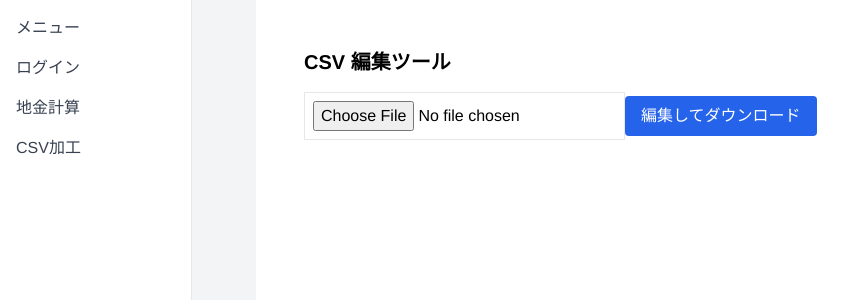
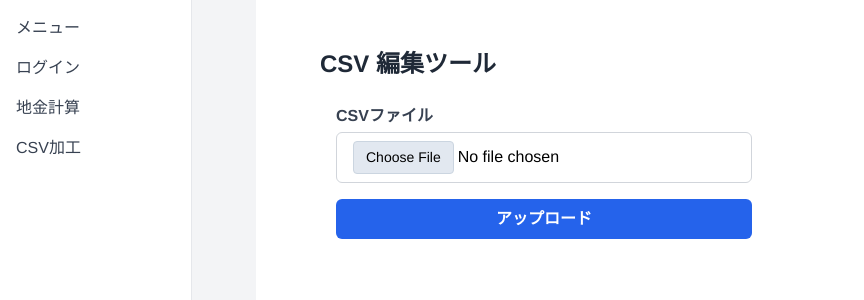
Before and after one commit to tsukasakakuda/mb-jewelry-app, a Vue app in the folder frontend/: page /csv in a window 1280 px wide. Shown: the top 300 px of the page, without its empty margins (0-864 px from the left). Built offline with nearby package versions, Linux system fonts and the light colour scheme.

Commit message:
CSV EDITORを分割完了

```diff
--- /dev/null
+++ b/frontend/src/components/BaseUploadCard.vue
@@ -0,0 +1,60 @@
+<template>
+    <!--<div class="flex flex-col items-center justify-center min-h-screen bg-white">-->
+    <div class="max-w-4xl mx-auto space-y-6">
+      <h1 class="text-2xl font-bold text-gray-800">{{ title }}</h1>
+
+      <div class="flex flex-col gap-4 w-full max-w-md px-4">
+        <div v-for="(field, index) in fileFields" :key="index">
+          <span class="block font-semibold text-gray-700 mb-1">{{ field.label }}</span>
+          <input
+            type="file"
+            @change="event => handleFileChange(event, field.name)"
+            class="w-full px-4 py-2 border border-gray-300 rounded-md bg-white"
+          />
+        </div>
+
+        <button
+          @click="onSubmit"
+          class="bg-blue-600 hover:bg-blue-700 text-white font-semibold py-2 px-6 rounded-md"
+        >
+          {{ buttonText }}
+        </button>
+      </div>
+    </div>
+  </template>
+
+  <script>
+
+  export default {
+    props: {
+      title: String,
+      fileFields: Array, // 例: [{ name: 'item_csv', label: 'item_csv' }]
+      onSubmit: Function,
+      buttonText: {
+        type: String,
+      default: 'アップロード' // 任意のデフォルト
+      }
+    },
+    data() {
+      return {
+        selectedFiles: {},
+      };
+    },
+    methods: {
+      handleFileChange(event, fieldName) {
+        this.selectedFiles[fieldName] = event.target.files[0];
+        this.$emit("update:files", this.selectedFiles); // 親にファイルを送信
+      },
+    },
+  };
+  </script>
+  <style scoped>
+  input[type="file"]::-webkit-file-upload-button {
+    background: #e2e8f0;
+    border: 1px solid #cbd5e0;
+    border-radius: 4px;
+    padding: 0.3rem 0.75rem;
+    font-size: 0.875rem;
+    cursor: pointer;
+  }
+  </style>
--- a/frontend/src/components/CsvEditor.vue
+++ b/frontend/src/components/CsvEditor.vue
@@ -1,52 +1,50 @@
 <template>
-    <div class="space-y-4">
-      <h2 class="text-xl font-bold">CSV 編集ツール</h2>
-      <input type="file" @change="onFileChange" class="border p-2" />
-      <button @click="submitFile" class="bg-blue-600 text-white px-4 py-2 rounded">編集してダウンロード</button>
-    </div>
+  <BaseUploadCard
+    title="CSV 編集ツール"
+    :fileFields="[{ name: 'file', label: 'CSVファイル' }]"
+    :onSubmit="handleSubmit"
+    @update:files="files => selectedFile = files.file"
+  />
 </template>
 
 <script>
+import BaseUploadCard from "@/components/BaseUploadCard.vue";
+
 export default {
+  components: { BaseUploadCard },
   data() {
     return {
-        file: null,
-        baseURL: import.meta.env.VITE_API_BASE
+      selectedFile: null,
     };
   },
   methods: {
-      onFileChange(e) {
-        this.file = e.target.files[0];
-      },
-      async submitFile() {
-        if (!this.file) {
-          alert("CSVファイルを選択してください");
+    async handleSubmit() {
+      if (!this.selectedFile) {
+        alert("ファイルを選択してください");
         return;
       }
 
       const formData = new FormData();
-        formData.append("file", this.file);
+      formData.append("file", this.selectedFile);
 
-        try {
-          const res = await fetch(`${this.baseURL}/edit-csv`, {
+      const res = await fetch(`${import.meta.env.VITE_API_BASE}/edit-csv`, {
         method: "POST",
-            body: formData
+        body: formData,
       });
+
+      if (!res.ok) {
+        alert("エラーが発生しました");
+        return;
+      }
 
       const blob = await res.blob();
       const url = window.URL.createObjectURL(blob);
       const link = document.createElement("a");
       link.href = url;
-          link.setAttribute("download", "edited_csv.csv");
-          document.body.appendChild(link);
+      link.download = "edited_csv.csv";
       link.click();
-          link.remove();
       window.URL.revokeObjectURL(url);
-        } catch (err) {
-          console.error("エラー:", err);
-          alert("編集処理に失敗しました");
-        }
-      }
-    }
+    },
+  },
 };
 </script>
--- a/frontend/src/views/CsvEditorPage.vue
+++ b/frontend/src/views/CsvEditorPage.vue
@@ -1,5 +1,5 @@
 <template>
-  <div class="p-6">
+  <div class="min-h-screen bg-white p-6 w-full">
     <CsvEditor />
   </div>
 </template>
```
Lines whose indentation alone changed are shown as unchanged.
